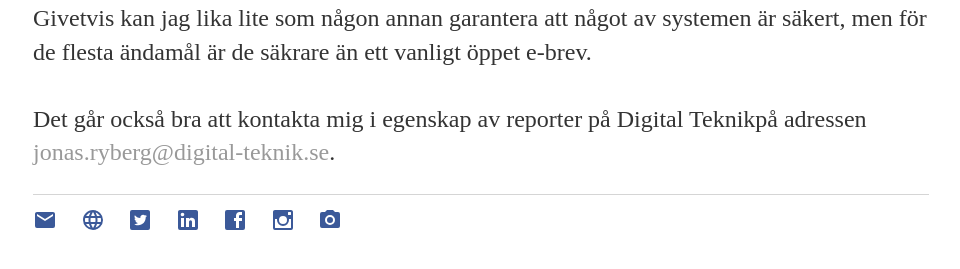
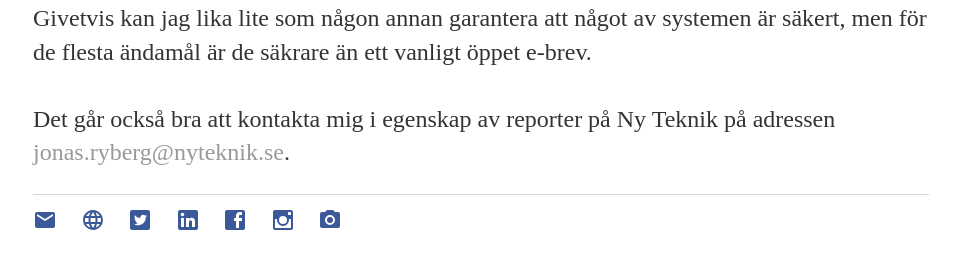
Before and after one commit to jonasryberg/jonasryberg.github.io, a Jekyll site: the page built from kontakt/index.html, in a window 1280 px wide. Shown: the part 526-795 px from the top of the page, without its empty margins (159-1119 px from the left). Built offline with Jekyll 4.4.1, drawn with Linux system fonts in a browser that asks for light colours.

Commit message:
Update kontakt.html

```diff
--- a/_includes/kontakt.html
+++ b/_includes/kontakt.html
@@ -18,9 +18,9 @@ document.write("<a href='" + "mail" + "to:" + namn1 + "@" + namn2 + "'>" + linkt
   <br> PGP-nyckel finns <a href="http://jonasryberg.se/Jonas_Ryberg_pub.asc">här</a><br>
   <br> <a href="https://keybase.io/encrypt#ryberg">Här</a> finns ett formulär för att kryptera ett meddelande med min publika PGP-nyckel.
   <br><br> Givetvis kan jag lika lite som någon annan garantera att något av systemen är säkert, men för de flesta ändamål är de säkrare än ett vanligt öppet e-brev.
-  <br><br>Det går också bra att kontakta mig i egenskap av reporter på Digital Teknikpå adressen <script language="JavaScript">
+  <br><br>Det går också bra att kontakta mig i egenskap av reporter på Ny Teknik på adressen <script language="JavaScript">
 var namn1 = "jonas.ryberg";
-var namn2 = "digital-teknik.se";
+var namn2 = "nyteknik.se";
 var linktext = namn1 + "@" + namn2 ;
 document.write("<a href='" + "mail" + "to:" + namn1 + "@" + namn2 + "'>" + linktext + "</a>");
 </script>.
```
